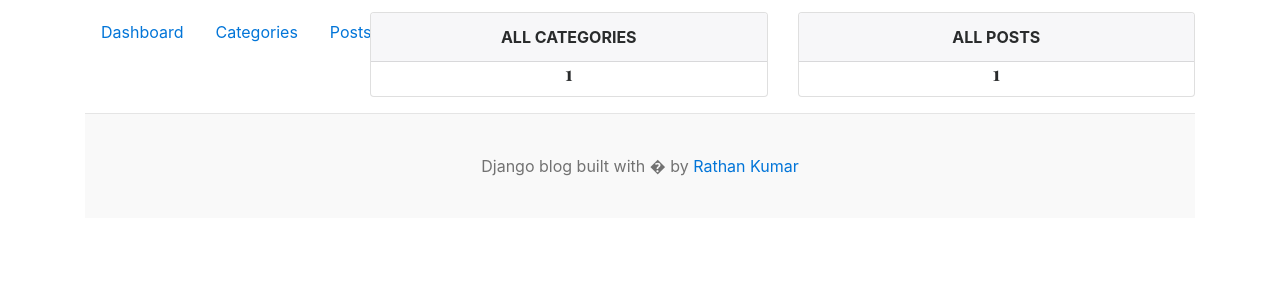
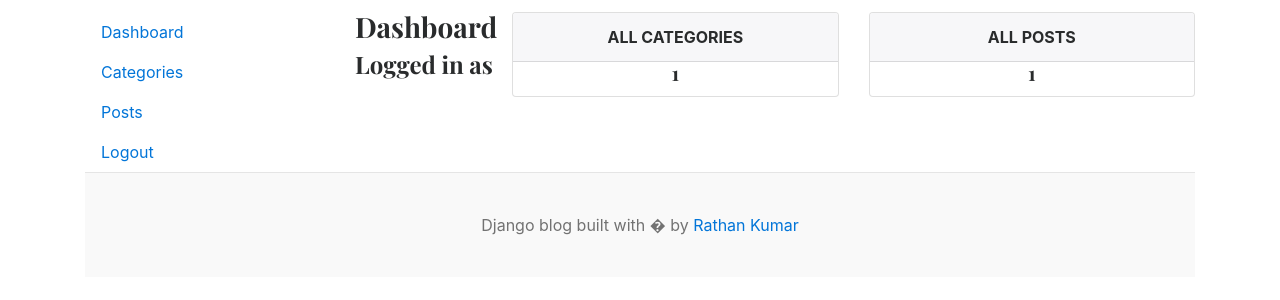
Before and after one commit to DJAKM/django-blog, a Django app: template templates/dashboard/dashboard.html in a window 1280 px wide. Shown: the part 135-435 px from the top of the page. Run offline with Django 5.2, Linux system fonts and the light colour scheme; the template is opened without the code that fills it: most values are stand-ins (such as "Sample title", 1, 10 or a date in 2020); parts of the project's set-up code (start-up, migrations or seed data) failed here and were passed over.

Commit message:
sidebar and categories sidebar item

```diff
--- a/blog_main/urls.py
+++ b/blog_main/urls.py
@@ -31,4 +31,4 @@
     path('register/',views.register, name = 'register'),
     path('logout/',views.logout , name='logout'),
     path('login/',views.login, name = 'login'),
-    path('dashboard/',include('dashboards.urls'),)]+ static(settings.MEDIA_URL , document_root = settings.MEDIA_ROOT)
+    path('dashboards/',include('dashboards.urls'),)]+ static(settings.MEDIA_URL , document_root = settings.MEDIA_ROOT)
--- a/dashboards/urls.py
+++ b/dashboards/urls.py
@@ -2,5 +2,8 @@
 from . import views
 
 urlpatterns = [
-    path('',views.dashboard,name='dashboard')
+    path('',views.dashboard,name='dashboard'),
+    path('categories/' ,views.categories, name='categories'),
+    path('categories/add/' ,views.add_categories, name='add_category')
+
 ]
--- a/templates/base.html
+++ b/templates/base.html
@@ -9,6 +9,7 @@
     <title>Django Blogs</title>
     <link href="https://getbootstrap.com/docs/4.0/dist/css/bootstrap.min.css" rel="stylesheet">
     <link href="https://fonts.googleapis.com/css?family=Playfair+Display:700,900" rel="stylesheet">
+    <link rel="stylesheet" href="https://cdnjs.cloudflare.com/ajax/libs/font-awesome/4.7.0/css/font-awesome.min.css">
     <link href="{% static 'css/blog.css' %}" rel="stylesheet">
   </head>
 <body>
--- a/templates/dashboard/dashboard.html
+++ b/templates/dashboard/dashboard.html
@@ -4,21 +4,17 @@
 
 <div class="row">
     {% comment %} left sidebar {% endcomment %}
-    <div class="col-md-3">
-        <div class="nav flex-col nav-pills bg-light" aria-orientation="vertical" >
-            <a class="nav-link text-dark" href="{% url 'dashboard' %}">Dashboard</a>
-            <a class="nav-link" href="#">Categories</a>
-            <a class="nav-link" href="#">Posts</a>
-            <a class="nav-link" href="{% url 'logout' %}">Logout</a>
 
-        </div>
-    </div>
-
+    {% include 'dashboard/sidebar.html' %}
 
 
     {% comment %} right content {% endcomment %}
     <div class="col-md-9">
         <div class="row">
+            <span>
+                <h3 class="text-center">Dashboard</h3>
+                <h4>Logged in as <b>{{ user.username }}</b></h4>
+            </span>
             <div class="col">
                 <div class="card border-default mb-3">
                     <div class="card-header text-center text-uppercase font-weight-bold">
--- /dev/null
+++ b/templates/dashboard/sidebar.html
@@ -0,0 +1,8 @@
+    <div class="col-md-3">
+        <div class="nav flex-column nav-pills bg-light" aria-orientation="vertical" >
+            <a class="nav-link text-dark {% if '/dashboards/' == request.path %}bg-warning{% endif %}" href="{% url 'dashboard' %}">Dashboard</a>
+            <a class="nav-link text-dark {% if 'categories/' in request.path %}bg-warning{% endif %}" href="{% url 'categories' %}">Categories</a>
+            <a class="nav-link text-dark {% if 'posts/' in request.path %}bg-warning{% endif %}" href="#">Posts</a>
+            <a class="nav-link text-dark" href="{% url 'logout' %}">Logout</a>
+        </div>
+    </div>
```
Also changed, not shown: dashboards/views.py (+8 -0 lines), templates/dashboard/add_category.html (added, +12 -0 lines), templates/dashboard/categories.html (added, +44 -0 lines).
